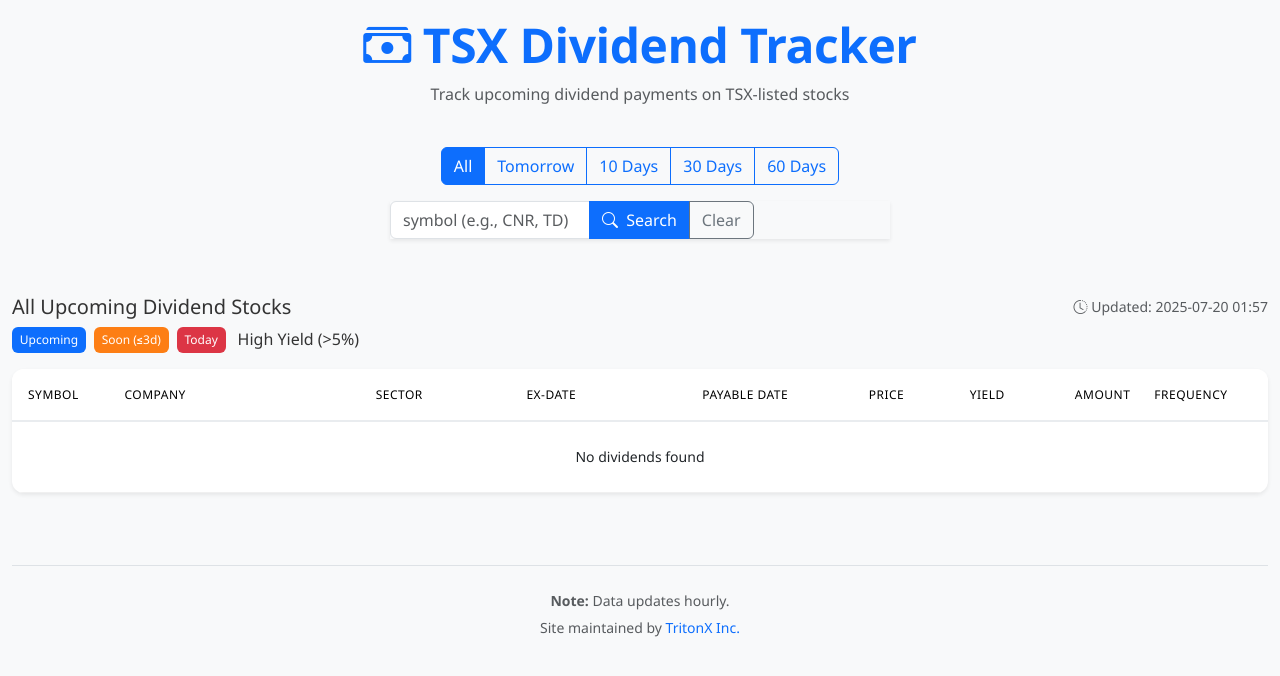
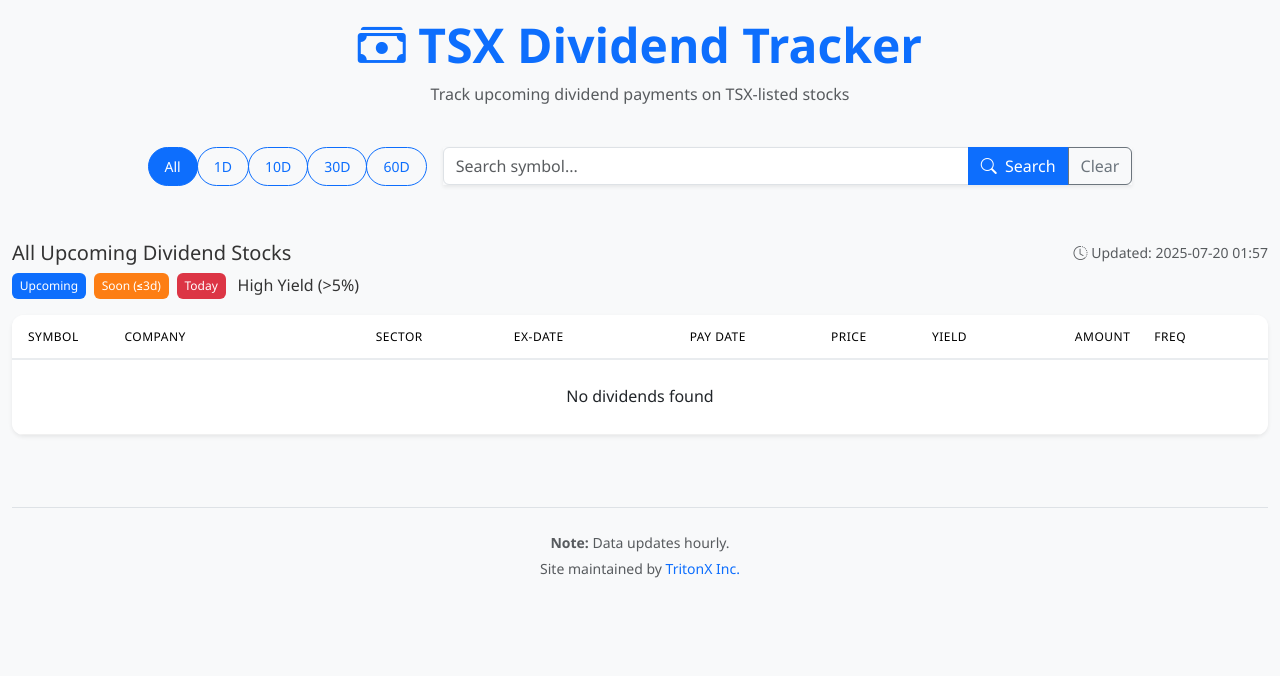
Before and after one commit to sonusaggu/tsx-dividends, a Flask app: page / in a window 1280 px wide. Shown: the top 676 px of the page. Run offline with Flask 3, Linux system fonts and the light colour scheme; data that the repository does not hold is empty.

Commit message:
mobile compatibilty added

```diff
--- a/static/scripts.js
+++ b/static/scripts.js
@@ -2,14 +2,24 @@
 const itemsPerPage = 15;
 let currentPage = 1;
 let currentDaysFilter = null;
+let currentSearchSymbol = null;
 let allStocks = [];
 
 document.addEventListener('DOMContentLoaded', function() {
+    // Initialize event listeners
+    setupEventListeners();
+
+    // Initial load
+    fetchStocks();
+});
+
+function setupEventListeners() {
     // Timeframe filtering
     document.getElementById('timeframe-buttons').addEventListener('click', function(e) {
         if (e.target.tagName === 'BUTTON') {
             currentDaysFilter = e.target.dataset.days === 'all' ? null : parseInt(e.target.dataset.days);
             currentPage = 1;
+            currentSearchSymbol = null;
 
             // Update active button
             document.querySelectorAll('#timeframe-buttons .btn').forEach(btn => {
@@ -24,9 +34,6 @@ document.addEventListener('DOMContentLoaded', function() {
         }
     });
 
-    // Initial load
-    fetchStocks();
-
     // Pagination click handler
     document.getElementById('pagination').addEventListener('click', function(e) {
         if (e.target.classList.contains('page-link')) {
@@ -40,20 +47,23 @@ document.addEventListener('DOMContentLoaded', function() {
         }
     });
 
-    initializeTooltips();
-});
+    // Search functionality
+    document.getElementById('search-button').addEventListener('click', searchBySymbol);
+    document.getElementById('clear-search').addEventListener('click', clearSearch);
+    document.getElementById('symbol-search').addEventListener('keyup', function(e) {
+        if (e.key === 'Enter') searchBySymbol();
+    });
+}
 
 async function fetchStocks(days = null) {
-    if (currentSearchSymbol) {
-        return; // Don't fetch all stocks if we're in search mode
-    }
+    if (currentSearchSymbol) return;
+
     const spinner = document.getElementById('loading-spinner');
     const errorEl = document.getElementById('error-message');
     const tbody = document.getElementById('stocks-data');
 
     try {
-        // Show loading state
-        spinner.classList.remove('d-none');
+        showLoading(true);
         errorEl.classList.add('d-none');
         tbody.innerHTML = '';
 
@@ -71,11 +81,63 @@ async function fetchStocks(days = null) {
 
     } catch (error) {
         console.error('Error:', error);
-        errorEl.textContent = `Error: ${error.message}`;
-        errorEl.classList.remove('d-none');
+        showError(error.message);
     } finally {
-        spinner.classList.add('d-none');
+        showLoading(false);
     }
+}
+
+async function searchBySymbol() {
+    const symbol = document.getElementById('symbol-search').value.trim().toUpperCase();
+    if (!symbol) {
+        showSearchFeedback('Please enter a stock symbol', 'text-danger');
+        return;
+    }
+
+    currentSearchSymbol = symbol;
+    currentPage = 1;
+
+    const spinner = document.getElementById('loading-spinner');
+    const feedback = document.getElementById('search-feedback');
+
+    showLoading(true);
+    feedback.textContent = '';
+
+    try {
+        const response = await fetch(`/api/search?symbol=${symbol}`);
+        const data = await response.json();
+
+        if (!response.ok || !data.success) {
+            throw new Error(data.message || 'Failed to fetch search results');
+        }
+
+        if (data.data.length === 0) {
+            showSearchFeedback(`No dividend information found for ${symbol}`, 'text-warning');
+            renderStocks([]);
+        } else {
+            showSearchFeedback(`Showing results for ${symbol}`, 'text-success');
+            allStocks = data.data;
+            renderStocks(allStocks);
+        }
+
+        document.getElementById('last-updated').innerHTML = `
+            <i class="bi bi-clock-history"></i> Updated: ${new Date().toLocaleString()}`;
+
+    } catch (error) {
+        console.error('Search error:', error);
+        showSearchFeedback(error.message, 'text-danger');
+        renderStocks([]);
+    } finally {
+        showLoading(false);
+    }
+}
+
+function clearSearch() {
+    document.getElementById('symbol-search').value = '';
+    document.getElementById('search-feedback').textContent = '';
+    currentSearchSymbol = null;
+    currentPage = 1;
+    fetchStocks(currentDaysFilter);
 }
 
 function renderStocks(stocks) {
@@ -96,47 +158,58 @@ function renderStocks(stocks) {
     // Render stocks
     tbody.innerHTML = paginatedStocks.map(stock => {
         const isHighYield = parseFloat(stock.yield) > 5;
+        const daysUntil = stock.days_until;
+        let daysBadge = '';
+
+        if (daysUntil !== undefined) {
+            let badgeClass = 'bg-primary';
+            if (daysUntil === 0) badgeClass = 'bg-danger';
+            else if (daysUntil <= 3) badgeClass = 'bg-warning';
+
+            daysBadge = `<span class="badge ${badgeClass} ms-2">${
+                daysUntil === 0 ? 'Today' :
+                daysUntil === 1 ? 'Tomorrow' :
+                `${daysUntil}d`
+            }</span>`;
+        }
+
         return `
         <tr class="${isHighYield ? 'high-yield' : ''}">
-            <td class="ps-3 fw-bold position-relative">
-                ${stock.code || 'N/A'}
+            <td class="ps-3 fw-bold" data-label="Symbol">
+                <span>${stock.code || 'N/A'}</span>
             </td>
-            <td>${stock.company || 'N/A'}</td>
-            <td>${stock.sector || 'N/A'}</td>
-            <td class="position-relative">
+            <td data-label="Company">
+                <span>${stock.company || 'N/A'}</span>
+            </td>
+            <td data-label="Sector">${stock.sector || 'N/A'}</td>
+            <td data-label="Ex-Date">
                 ${stock.upcoming_date || 'N/A'}
-                ${stock.days_until !== undefined ? `
-                <span class="badge ${
-                    stock.days_until === 0 ? 'bg-danger' :
-                    stock.days_until <= 3 ? 'bg-warning' : 'bg-primary'
-                } ms-2">
-                    ${
-                        stock.days_until === 0 ? 'Today' :
-                        stock.days_until === 1 ? 'Tomorrow' :
-                        `${stock.days_until}d`
-                    }
-                </span>` : ''}
+                ${daysBadge}
             </td>
-            <td>${stock.formatted_pay_date || 'N/A'}</td>
-            <td class="text-end">${stock.last_price || 'N/A'}</td>
-            <td class="text-end position-relative ${isHighYield ? 'text-success fw-bold' : ''}">
+            <td data-label="Pay Date">${stock.formatted_pay_date || 'N/A'}</td>
+            <td class="text-end" data-label="Price">${stock.last_price || 'N/A'}</td>
+            <td class="text-end ${isHighYield ? 'text-success fw-bold' : ''}" data-label="Yield">
                 ${stock.yield || 'N/A'}
             </td>
-            <td class="text-end">${stock.dividend_currency || ''} ${stock.dividend || 'N/A'}</td>
-            <td>${stock.payout_frequency || 'N/A'}</td>
+            <td class="text-end" data-label="Amount">
+                ${stock.dividend_currency || ''} ${stock.dividend || 'N/A'}
+            </td>
+            <td data-label="Frequency">${stock.payout_frequency || 'N/A'}</td>
         </tr>
         `;
     }).join('');
 
     // Render pagination
     renderPagination(totalPages);
-
-    // Animate rows
-    animateTableRows();
 }
 
 function renderPagination(totalPages) {
     const pagination = document.getElementById('pagination');
+    if (totalPages <= 1) {
+        pagination.innerHTML = '';
+        return;
+    }
+
     pagination.innerHTML = '';
 
     // Previous button
@@ -193,87 +266,14 @@ function renderPagination(totalPages) {
     `;
 }
 
-function initializeTooltips() {
-    const tooltipTriggerList = [].slice.call(document.querySelectorAll('[data-bs-toggle="tooltip"]'));
-    tooltipTriggerList.map(function (tooltipTriggerEl) {
-        return new bootstrap.Tooltip(tooltipTriggerEl);
-    });
+function showLoading(show) {
+    document.getElementById('loading-spinner').classList.toggle('d-none', !show);
 }
 
-function animateTableRows() {
-    const rows = document.querySelectorAll('#stocks-data tr');
-    rows.forEach((row, index) => {
-        row.style.opacity = '0';
-        row.style.transform = 'translateY(20px)';
-        row.style.transition = `all 0.3s ease ${index * 0.05}s`;
-
-        setTimeout(() => {
-            row.style.opacity = '1';
-            row.style.transform = 'translateY(0)';
-        }, 50);
-    });
-}
-
-// Add these at the top with your other variables
-let currentSearchSymbol = null;
-
-// Add this event listener with your other DOM listeners
-document.getElementById('search-button').addEventListener('click', searchBySymbol);
-document.getElementById('clear-search').addEventListener('click', clearSearch);
-document.getElementById('symbol-search').addEventListener('keyup', function(e) {
-    if (e.key === 'Enter') {
-        searchBySymbol();
-    }
-});
-
-// Add these new functions
-function searchBySymbol() {
-    const symbol = document.getElementById('symbol-search').value.trim().toUpperCase();
-    if (!symbol) {
-        showSearchFeedback('Please enter a stock symbol', 'text-danger');
-        return;
-    }
-
-    currentSearchSymbol = symbol;
-    currentPage = 1;
-
-    const spinner = document.getElementById('loading-spinner');
-    const feedback = document.getElementById('search-feedback');
-
-    spinner.classList.remove('d-none');
-    feedback.textContent = '';
-
-    fetch(`/api/search?symbol=${symbol}`)
-        .then(response => response.json())
-        .then(data => {
-            if (data.success) {
-                if (data.data.length === 0) {
-                    showSearchFeedback(`No dividend information found for ${symbol}`, 'text-warning');
-                    renderStocks([]);
-                } else {
-                    showSearchFeedback(`Showing results for ${symbol}`, 'text-success');
-                    renderStocks(data.data);
-                }
-            } else {
-                showSearchFeedback(data.message, 'text-danger');
-                renderStocks([]);
-            }
-        })
-        .catch(error => {
-            showSearchFeedback('Error searching for symbol', 'text-danger');
-            console.error('Search error:', error);
-        })
-        .finally(() => {
-            spinner.classList.add('d-none');
-        });
-}
-
-function clearSearch() {
-    document.getElementById('symbol-search').value = '';
-    document.getElementById('search-feedback').textContent = '';
-    currentSearchSymbol = null;
-    currentPage = 1;
-    fetchStocks(currentDaysFilter);
+function showError(message) {
+    const errorDiv = document.getElementById('error-message');
+    errorDiv.textContent = message;
+    errorDiv.classList.remove('d-none');
 }
 
 function showSearchFeedback(message, className) {
--- a/static/styles.css
+++ b/static/styles.css
@@ -6,29 +6,17 @@ body {
     line-height: 1.6;
 }
 
-/* ============ HEADER STYLES ============ */
-.display-5 {
-    font-weight: 700;
-    letter-spacing: -0.5px;
-    margin-bottom: 0.5rem;
-}
-
-/* ============ CARD & TABLE STYLES ============ */
+/* ============ TABLE STYLES ============ */
 .card {
     border: none;
     border-radius: 12px;
     overflow: hidden;
     box-shadow: 0 4px 20px rgba(0, 0, 0, 0.08);
-    margin-bottom: 1.5rem;
 }
 
 #stocks-table {
-    --bs-table-bg: transparent;
-    font-size: 0.875rem;
-    table-layout: fixed;
     width: 100%;
-    border-collapse: separate;
-    border-spacing: 0;
+    margin-bottom: 0;
 }
 
 #stocks-table th {
@@ -38,7 +26,7 @@ body {
     letter-spacing: 0.5px;
     white-space: nowrap;
     border-bottom: 2px solid #e9ecef;
-    padding: 1rem 0.75rem;
+    padding: 0.75rem;
     position: sticky;
     top: 0;
     background: white;
@@ -48,56 +36,131 @@ body {
 #stocks-table td {
     padding: 0.75rem;
     vertical-align: middle;
-    white-space: nowrap;
-    overflow: hidden;
-    text-overflow: ellipsis;
-    height: 52px;
-    box-sizing: border-box;
     border-bottom: 1px solid #f0f0f0;
-    background-color: inherit;
 }
 
-/* ============ HIGH-YIELD STYLES ============ */
-/* Fix for high-yield row alignment */
-.high-yield td {
-    position: relative;
-    background-color: inherit !important;
+/* ============ COLUMN WIDTHS ============ */
+/* ============ COLUMN WIDTHS ============ */
+#stocks-table .symbol-col {
+    width: 8%;
+    min-width: 80px;
 }
 
+#stocks-table .company-col {
+    width: 20%;
+    min-width: 170px;
+    max-width: 200px;
+}
+
+#stocks-table .sector-col {
+    width: 11%;
+    min-width: 90px;
+}
+
+#stocks-table .ex-date-col {
+    width: 14%;
+    min-width: 130px;
+}
+
+#stocks-table .pay-date-col {
+    width: 8%;
+    min-width: 80px;
+}
+
+#stocks-table .price-col {
+    width: 8%;
+    min-width: 80px;
+}
+
+#stocks-table .yield-col {
+    width: 8%;
+    min-width: 80px;
+}
+
+#stocks-table .amount-col {
+    width: 13%;
+    min-width: 90px;
+}
+
+#stocks-table .freq-col {
+    width: 10%;
+    min-width: 70px;
+}
+
+/* ============ HIGH YIELD FIXES ============ */
 .high-yield td:first-child {
-    padding-left: 1.75rem !important; /* Make room for the star */
+    padding-left: 1.5rem !important;
     position: relative;
 }
 
 .high-yield td:first-child::before {
     content: "★";
     position: absolute;
-    left: 0.75rem;
+    left: 0.5rem;
     top: 50%;
     transform: translateY(-50%);
     color: #198754;
-    font-size: 0.8em;
-    z-index: 2;
+    font-size: 0.9em;
+    z-index: 1;
 }
 
-/* Ensure consistent cell alignment */
-#stocks-table td {
-    vertical-align: middle;
-    white-space: nowrap;
-    overflow: hidden;
-    text-overflow: ellipsis;
-    padding: 0.75rem;
-    height: 52px; /* Fixed height for all rows */
-    box-sizing: border-box;
+.high-yield td:first-child span {
+    display: inline-block;
+    padding-left: 0.25rem;
 }
 
-/* Fix for badge alignment */
-.badge {
-    vertical-align: middle;
-    display: inline-flex;
-    align-items: center;
-    line-height: 1.2;
+/* ============ MOBILE STYLES ============ */
+@media (max-width: 767.98px) {
+    #stocks-table {
+        display: block;
+    }
+
+    #stocks-table thead {
+        display: none;
+    }
+
+    #stocks-table tbody {
+        display: block;
+    }
+
+    #stocks-table tbody tr {
+        display: block;
+        margin-bottom: 1rem;
+        border: 1px solid #dee2e6;
+        border-radius: 0.5rem;
+        padding: 0.75rem;
+    }
+
+    #stocks-table tbody tr td {
+        display: flex;
+        justify-content: space-between;
+        padding: 0.5rem 0;
+        border: none;
+    }
+
+    #stocks-table tbody tr td::before {
+        content: attr(data-label);
+        font-weight: bold;
+        margin-right: 1rem;
+        color: #6c757d;
+        flex: 0 0 120px;
+    }
+
+    #stocks-table tbody tr td > span {
+        flex: 1;
+        text-align: right;
+        white-space: nowrap;
+        overflow: hidden;
+        text-overflow: ellipsis;
+    }
+
+    /* Company name gets more space on mobile */
+    #stocks-table tbody tr td:nth-child(2)::before {
+        flex: 0 0 80px;
+    }
 }
+
+
 /* ============ BADGE STYLES ============ */
 .badge {
     font-weight: 500;
@@ -105,25 +168,11 @@ body {
     font-size: 0.75em;
     display: inline-flex;
     align-items: center;
-    vertical-align: middle;
-    line-height: 1.2;
 }
 
 .bg-primary { background-color: #0d6efd !important; }
 .bg-warning { background-color: #fd7e14 !important; }
 .bg-danger { background-color: #dc3545 !important; }
-
-/* ============ TABLE INTERACTION ============ */
-.table tbody tr {
-    transition: all 0.2s ease;
-    position: relative;
-}
-
-.table tbody tr:hover {
-    background-color: rgba(13, 110, 253, 0.05) !important;
-    transform: translateY(-1px);
-    box-shadow: 0 2px 8px rgba(0, 0, 0, 0.05);
-}
 
 /* ============ PAGINATION STYLES ============ */
 .pagination {
@@ -139,7 +188,6 @@ body {
     border-radius: 8px !important;
     min-width: 32px;
     text-align: center;
-    padding: 0.375rem 0.75rem;
 }
 
 .page-item.active .page-link {
@@ -155,81 +203,26 @@ body {
     justify-content: center;
 }
 
-.spinner-border {
-    width: 3rem;
-    height: 3rem;
-}
-
 #error-message {
     display: none;
 }
 
-/* ============ RESPONSIVE ADJUSTMENTS ============ */
-@media (max-width: 768px) {
-    .display-5 {
-        font-size: 2rem;
-    }
-
-    #stocks-table th:nth-child(2),
-    #stocks-table td:nth-child(2),
-    #stocks-table th:nth-child(3),
-    #stocks-table td:nth-child(3),
-    #stocks-table th:nth-child(9),
-    #stocks-table td:nth-child(9) {
-        display: none;
-    }
-
-    #stocks-table th,
-    #stocks-table td {
-        padding: 0.5rem;
-    }
-
-    .high-yield td:first-child {
-        padding-left: 1.5rem !important;
-    }
-
-    .high-yield td:first-child::before {
-        left: 0.5rem;
-    }
-}
-
-/* ============ COLUMN WIDTHS ============ */
-#stocks-table th:nth-child(1),
-#stocks-table td:nth-child(1) { width: 8%; min-width: 80px; }
-#stocks-table th:nth-child(2),
-#stocks-table td:nth-child(2) { width: 20%; min-width: 150px; }
-#stocks-table th:nth-child(3),
-#stocks-table td:nth-child(3) { width: 12%; min-width: 100px; }
-#stocks-table th:nth-child(4),
-#stocks-table td:nth-child(4) { width: 14%; min-width: 130px; }
-#stocks-table th:nth-child(5),
-#stocks-table td:nth-child(5) { width: 10%; min-width: 90px; }
-#stocks-table th:nth-child(6),
-#stocks-table td:nth-child(6) { width: 8%; min-width: 80px; }
-#stocks-table th:nth-child(7),
-#stocks-table td:nth-child(7) { width: 8%; min-width: 80px; }
-#stocks-table th:nth-child(8),
-#stocks-table td:nth-child(8) { width: 10%; min-width: 90px; }
-#stocks-table th:nth-child(9),
-#stocks-table td:nth-child(9) { width: 10%; min-width: 90px; }
-
-/* Add to your styles.css */
-#symbol-search {
-    max-width: 200px;
-}
-
+/* ============ SEARCH STYLES ============ */
 #search-feedback {
     min-height: 24px;
 }
 
-/* Responsive adjustments */
-@media (max-width: 576px) {
-    #symbol-search {
-        max-width: none;
-    }
+.text-success { color: #198754 !important; }
+.text-danger { color: #dc3545 !important; }
+.text-warning { color: #fd7e14 !important; }
 
-    .input-group > .btn {
-        padding-left: 0.75rem;
-        padding-right: 0.75rem;
+/* ============ NAVIGATION BUTTONS ============ */
+#timeframe-buttons .btn {
+    border-radius: 20px;
+}
+
+@media (min-width: 768px) {
+    #timeframe-buttons .btn {
+        padding: 0.5rem 1rem;
     }
 }
--- a/templates/index.html
+++ b/templates/index.html
@@ -41,31 +41,33 @@
                     <div class="row justify-content-center g-3">
                         <!-- Timeframe Navigation -->
                         <div class="col-12 col-md-auto text-center">
-                            <div class="btn-group" role="group" id="timeframe-buttons">
-                                <button class="btn btn-outline-primary active" data-days="all">All</button>
-                                <button class="btn btn-outline-primary" data-days="1">Tomorrow</button>
-                                <button class="btn btn-outline-primary" data-days="10">10 Days</button>
-                                <button class="btn btn-outline-primary" data-days="30">30 Days</button>
-                                <button class="btn btn-outline-primary" data-days="60">60 Days</button>
+                            <div class="btn-group flex-wrap" role="group" id="timeframe-buttons">
+                                <button class="btn btn-outline-primary btn-sm active" data-days="all">All</button>
+                                <button class="btn btn-outline-primary btn-sm" data-days="1">1D</button>
+                                <button class="btn btn-outline-primary btn-sm" data-days="10">10D</button>
+                                <button class="btn btn-outline-primary btn-sm" data-days="30">30D</button>
+                                <button class="btn btn-outline-primary btn-sm" data-days="60">60D</button>
                             </div>
                         </div>
 
                         <!-- Search Bar -->
                         <div class="col-12 col-md-8 text-center">
-                            <div class="input-group shadow-sm mx-auto" style="max-width: 500px;">
+                            <div class="input-group shadow-sm mx-auto" style="max-width: 100%;">
                                 <input type="text"
                                        class="form-control"
                                        id="symbol-search"
-                                       placeholder="symbol (e.g., CNR, TD)"
+                                       placeholder="Search symbol..."
                                        aria-label="Stock symbol search">
                                 <button class="btn btn-primary" type="button" id="search-button">
-                                    <i class="bi bi-search me-1"></i> Search
+                                    <i class="bi bi-search me-1"></i>
+                                    <span class="d-none d-sm-inline">Search</span>
                                 </button>
                                 <button class="btn btn-outline-secondary" type="button" id="clear-search">
-                                    Clear
+                                    <span class="d-none d-sm-inline">Clear</span>
+                                    <i class="bi bi-x d-sm-none"></i>
                                 </button>
                             </div>
-                            <div id="search-feedback" class="text-center mt-2 small text-muted"></div>
+                            <div id="search-feedback" class="text-center mt-2 small"></div>
                         </div>
                     </div>
                 </div>
@@ -119,15 +121,15 @@
                         <table class="table table-hover mb-0" id="stocks-table">
                             <thead class="table-light">
                                 <tr>
-                                    <th class="ps-3">Symbol</th>
-                                    <th>Company</th>
-                                    <th>Sector</th>
-                                    <th>Ex-Date</th>
-                                    <th>Payable Date</th>
-                                    <th class="text-end">Price</th>
-                                    <th class="text-end">Yield</th>
-                                    <th class="text-end">Amount</th>
-                                    <th>Frequency</th>
+                                    <th class="ps-3 symbol-col">Symbol</th>
+                                    <th class="company-col">Company</th>
+                                    <th class="sector-col">Sector</th>
+                                    <th class="ex-date-col">Ex-Date</th>
+                                    <th class="pay-date-col">Pay Date</th>
+                                    <th class="text-end price-col">Price</th>
+                                    <th class="text-end yield-col">Yield</th>
+                                    <th class="text-end amount-col">Amount</th>
+                                    <th class="freq-col">Freq</th>
                                 </tr>
                             </thead>
                             <tbody id="stocks-data">
```
